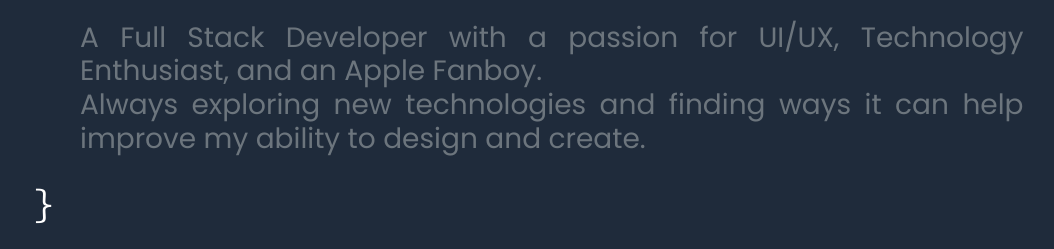
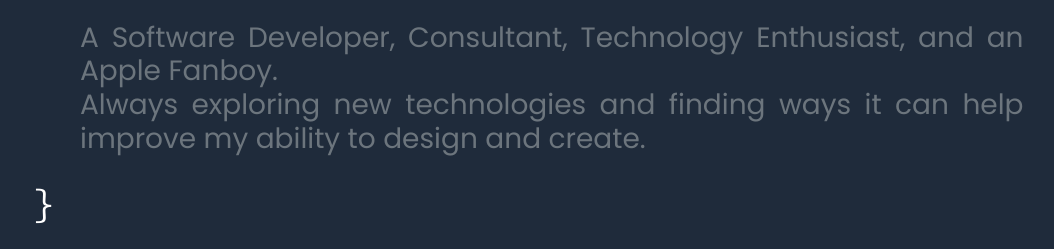
Before and after one commit to rrodwell/ryanrodwell.dev, a Gatsby site: page / in a window 1280 px wide. Shown: the part 358-607 px from the top of the page, without its empty margins (53-1107 px from the left). Built offline with nearby package versions, Linux system fonts and the light colour scheme; Gatsby itself is replaced by a stand-in of ours.

Commit message:
updating info to inlcude consultant

```diff
--- a/src/components/info.js
+++ b/src/components/info.js
@@ -18,7 +18,7 @@ export default function Info() {
       </div>
       <div className="h1 code mt-4 mb-3">{"const whoAmI = {"}</div>
       <div className="text-muted mx-5 my-4 h3 text-justify info">
-        A Full Stack Developer with a passion for UI/UX, Technology Enthusiast, and an Apple Fanboy.
+        A Software Developer, Consultant, Technology Enthusiast, and an Apple Fanboy.
         <br />
         Always exploring new technologies and finding ways it can help improve my ability to design and create.
       </div>
```
